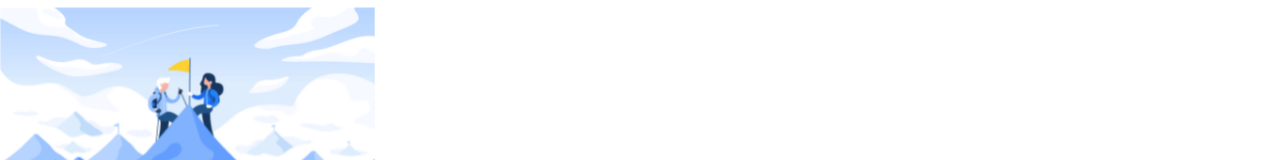
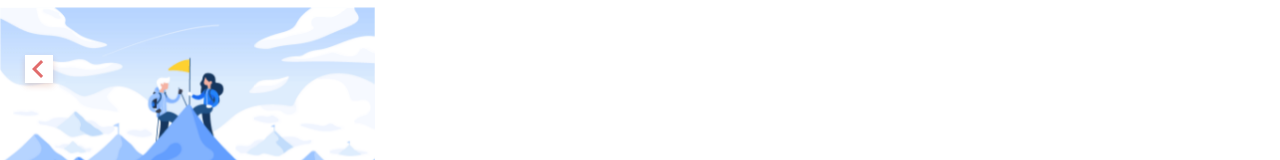
Before and after one commit to Quophic/JiuGuan, a Vue app in the folder jiuguan/: page /others in a window 1280 px wide. Shown: the top 160 px of the page. Built offline with nearby package versions, Linux system fonts and the light colour scheme.

Commit message:
:sparkles: 增添了按钮跳转路由

```diff
--- a/jiuguan/src/views/Others.vue
+++ b/jiuguan/src/views/Others.vue
@@ -2,6 +2,13 @@
   <div>
     <div class="background">
       <img :src="bgImg" width="375px" height="275px" />
+    </div>
+        <div class="quit">
+      <a href="/home">
+        <v-btn icon color="#E16C6C" class="quitIcon">
+          <v-icon large>keyboard_arrow_left</v-icon>
+        </v-btn>
+      </a>
     </div>
     <div class="photoWall">
       <h3>他的照片墙/</h3>
@@ -78,6 +85,22 @@ p {
   color: #611010;
   top: 417px;
   left: 20px;
+}
+
+.quit {
+  position: absolute;
+  left: 25px;
+  top: 55px;
+  width: 28px;
+  height: 28px;
+  box-shadow: 0px 3px 6px rgba(173, 53, 0, 0.16);
+  background-color: #ffffff;
+}
+
+.quitIcon {
+  position: absolute;
+  left: -5px;
+  top: -4px;
 }
 
 .avatar {
```
